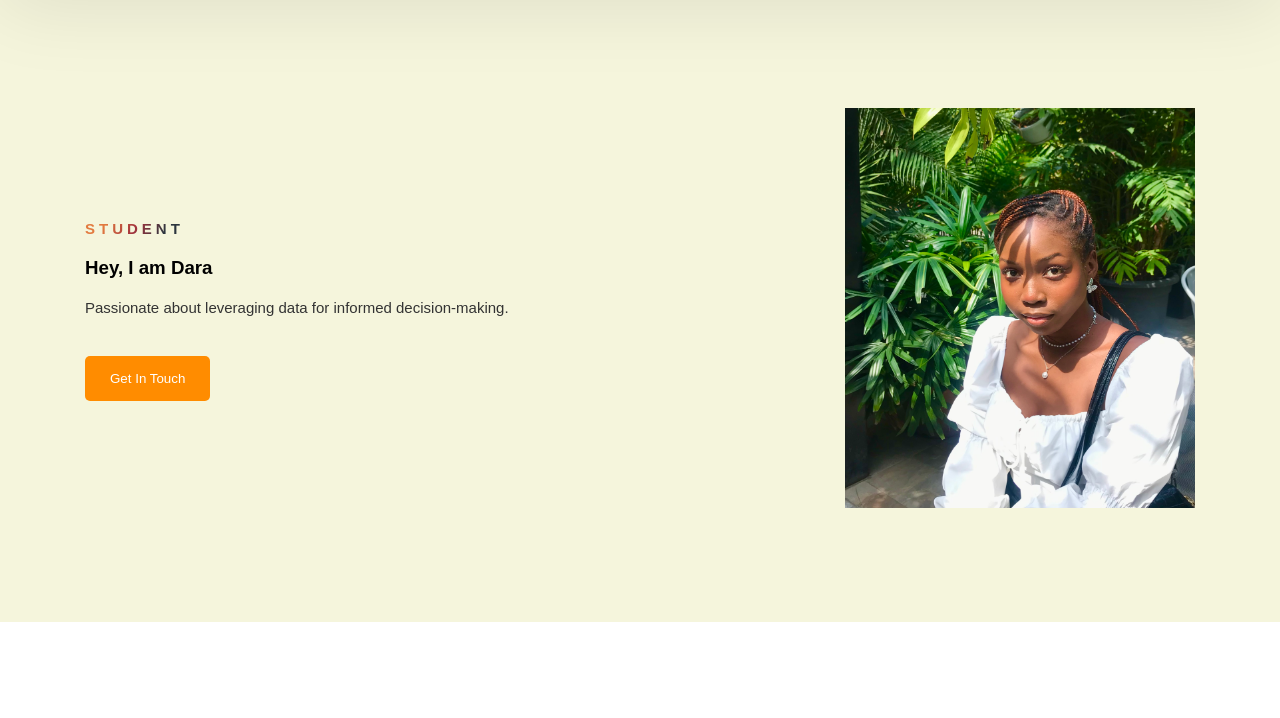
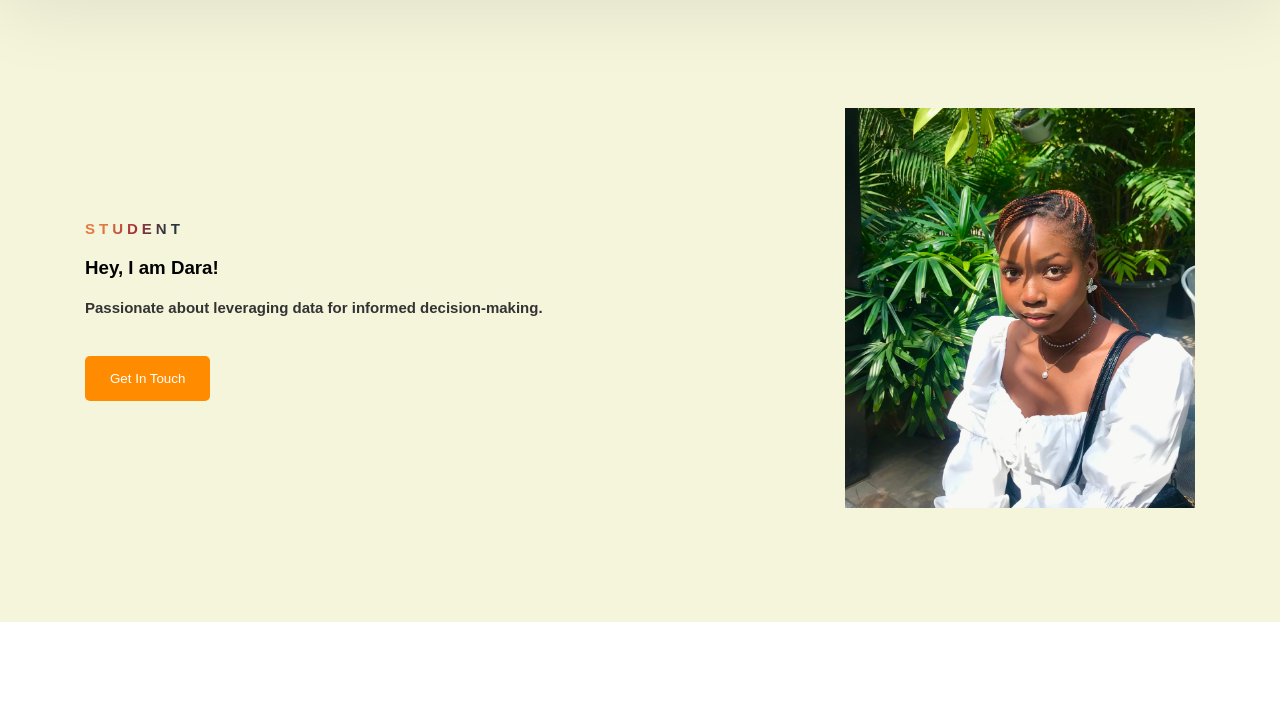
Before and after one commit to Dara0-0/Personal-Portfolio-2, a plain HTML site: page index.html in a window 1280 px wide. Shown: the part 82-800 px from the top of the page. Drawn offline with nearby package versions, Linux system fonts and the light colour scheme.

Commit message:
Update index.html

```diff
--- a/index.html
+++ b/index.html
@@ -32,7 +32,7 @@
     <div class="main" id="main">
         <div class="left">
             <h6>STUDENT</h6>
-            <h3>Hey, I am <span>Dara</span></h3>
+            <h3 class="typewriter">Hey, I am <span>Dara!</span</h3>
             <p>
                 Passionate about leveraging data for informed decision-making.
             </p>
```
